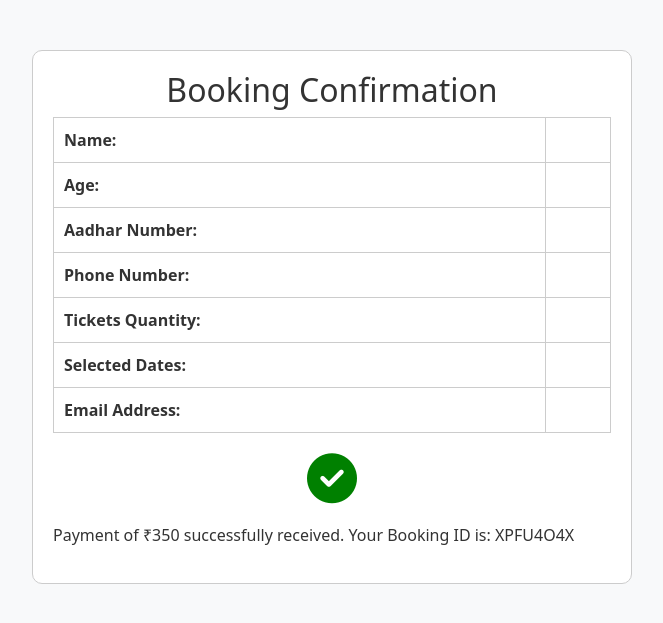
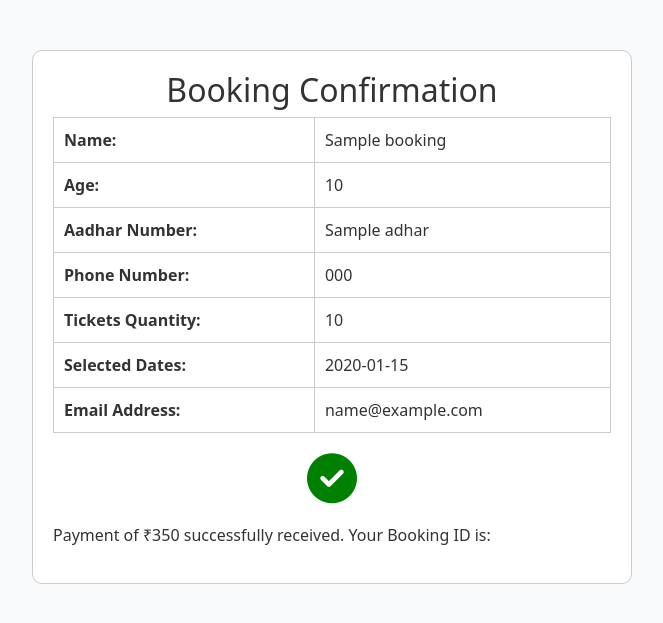
Before and after one commit to nikhilesh1432/temple-management, a Flask app: page /confirmation in a window 1280 px wide. Shown: the top 623 px of the page, without its empty margins (308-971 px from the left). Run offline with Flask 3, Linux system fonts and the light colour scheme; a database or web service that is not in the repository returns one stand-in record (values such as "Sample title"); lists and menus that the app fills with data are empty; some libraries are stand-ins or nearby versions.

Commit message:
Update confirmation.html

```diff
--- a/template/confirmation.html
+++ b/template/confirmation.html
@@ -48,31 +48,31 @@
         <table class="confirmation-table">
             <tr>
                 <th>Name:</th>
-                <td id="name"></td>
+                <td>{{ booking_details.name }}</td>
             </tr>
             <tr>
                 <th>Age:</th>
-                <td id="age"></td>
+                <td>{{ booking_details.age }}</td>
             </tr>
             <tr>
                 <th>Aadhar Number:</th>
-                <td id="aadhar"></td>
+                <td>{{ booking_details.adhar }}</td>
             </tr>
             <tr>
                 <th>Phone Number:</th>
-                <td id="phone"></td>
+                <td>{{ booking_details.phone }}</td>
             </tr>
             <tr>
                 <th>Tickets Quantity:</th>
-                <td id="quantity"></td>
+                <td>{{ booking_details.quantity }}</td>
             </tr>
             <tr>
                 <th>Selected Dates:</th>
-                <td id="selectedDates"></td>
+                <td>{{ booking_details.dates }}</td>
             </tr>
             <tr>
                 <th>Email Address:</th>
-                <td id="email"></td>
+                <td>{{ booking_details.email }}</td>
             </tr>
         </table>
         <div class="tick-icon">
```
